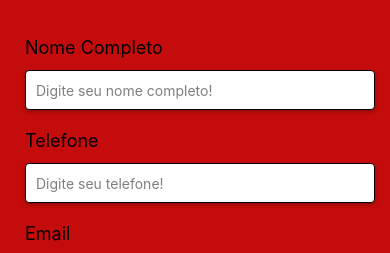
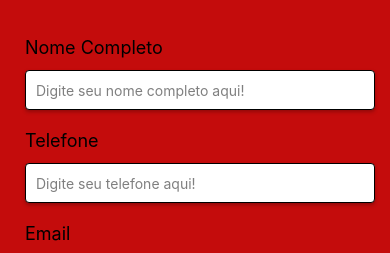
Before and after one commit to devgarciadiogo/solvere-tech, a React Native app: screen /Cadastro in a window 390 px wide. Shown: the part 127-380 px from the top of the page. Built offline with nearby package versions, Linux system fonts and the light colour scheme.

Commit message:
Update Cadastro.js

```diff
--- a/Cadastro.js
+++ b/Cadastro.js
@@ -32,7 +32,7 @@ const Cadastro = ({ navigation }) => {
                 style={styles.input}
                 value={nome}
                 onChangeText={setNome}
-                placeholder='Digite seu nome completo!'
+                placeholder='Digite seu nome completo aqui!'
             />
 
             <Text style={styles.label}>Telefone</Text>
@@ -41,7 +41,7 @@ const Cadastro = ({ navigation }) => {
                 value={telefone}
                 onChangeText={setTelefone}
                 keyboardType='phone-pad'
-                placeholder='Digite seu telefone!'
+                placeholder='Digite seu telefone aqui!'
             />
 
             <Text style={styles.label}>Email</Text>
```
